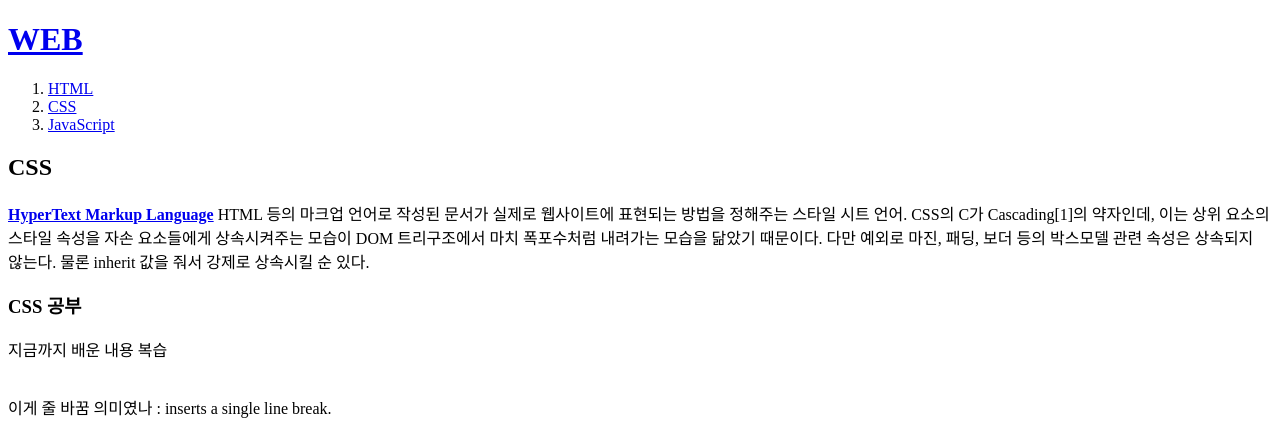
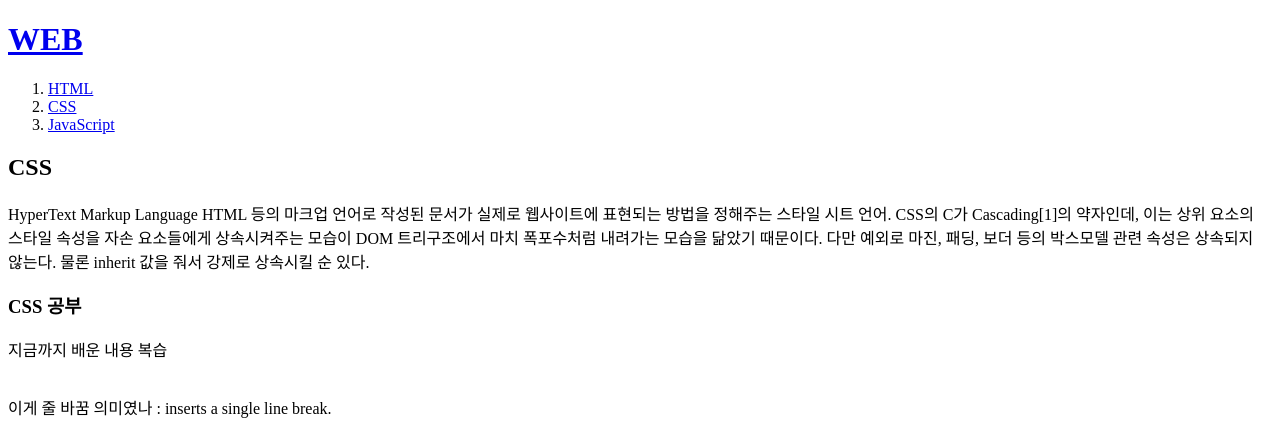
Before and after one commit to alsdn4956/HTML, a plain HTML site: page 2.html in a window 1280 px wide. Shown: the top 421 px of the page. Drawn offline with Linux system fonts and the light colour scheme.

Commit message:
Update 2.html

```diff
--- a/2.html
+++ b/2.html
@@ -4,20 +4,27 @@
 
 <head>
     <title> WEB1 - HTML</title>
+    <link rel="stylesheet" href="style.css">
+</head>
 
-</head>
 <body>
     <h1><a href="index.html">WEB</a></h1>
+    <div id="grid">
         <ol>
             <li><a href="1.html">HTML</a></li>
             <li><a href="2.html" target="_blank">CSS</a></li>
             <li><a href="3.html">JavaScript</a></li>
         </ol>
+        <div id="article">
             <h2>CSS</h2>
-<strong><a href="https://html.spec.whatwg.org/multipage/" target="_blank" title="html specification">HyperText Markup Language</a></strong>
+            <p></p>HyperText Markup Language
             HTML 등의 마크업 언어로 작성된 문서가 실제로 웹사이트에 표현되는 방법을 정해주는 스타일 시트 언어.
-
-CSS의 C가 Cascading[1]의 약자인데, 이는 상위 요소의 스타일 속성을 자손 요소들에게 상속시켜주는 모습이 DOM 트리구조에서 마치 폭포수처럼 내려가는 모습을 닮았기 때문이다. 다만 예외로 마진, 패딩, 보더 등의 박스모델 관련 속성은 상속되지 않는다. 물론 inherit 값을 줘서 강제로 상속시킬 순 있다.
+            CSS의 C가 Cascading[1]의 약자인데, 이는 상위 요소의 스타일 속성을 자손 요소들에게 상속시켜주는 모습이 DOM 트리구조에서 마치 폭포수처럼 내려가는 모습을 닮았기 때문이다. 다만
+            예외로 마진,
+            패딩, 보더 등의 박스모델 관련 속성은 상속되지 않는다. 물론 inherit 값을 줘서 강제로 상속시킬 순 있다.
+            </p>
+        </div>
+    </div>
 
 
     <h3>CSS 공부</h3>
@@ -26,7 +33,8 @@ CSS의 C가 Cascading[1]의 약자인데, 이는 상위 요소의 스타일 속
     <br>이게 줄 바꿈 의미였나 : inserts a single line break.
     <br>
     <strong> Unsplah라는 사이트는</strong>
-사진의 화질이 매우 좋다. 저작권에도 구애받지 않기에 매우 유용<!DOCTYPE html>
+    사진의 화질이 매우 좋다. 저작권에도 구애받지 않기에 매우 유용
+    <!DOCTYPE html>
     <br>
     <img src="coding.jpg" width="20%">
     <br>
@@ -50,4 +58,5 @@ CSS의 C가 Cascading[1]의 약자인데, 이는 상위 요소의 스타일 속
     </table>
     </p>
 </body>
+
 </html>
```
Lines whose indentation alone changed are shown as unchanged.
